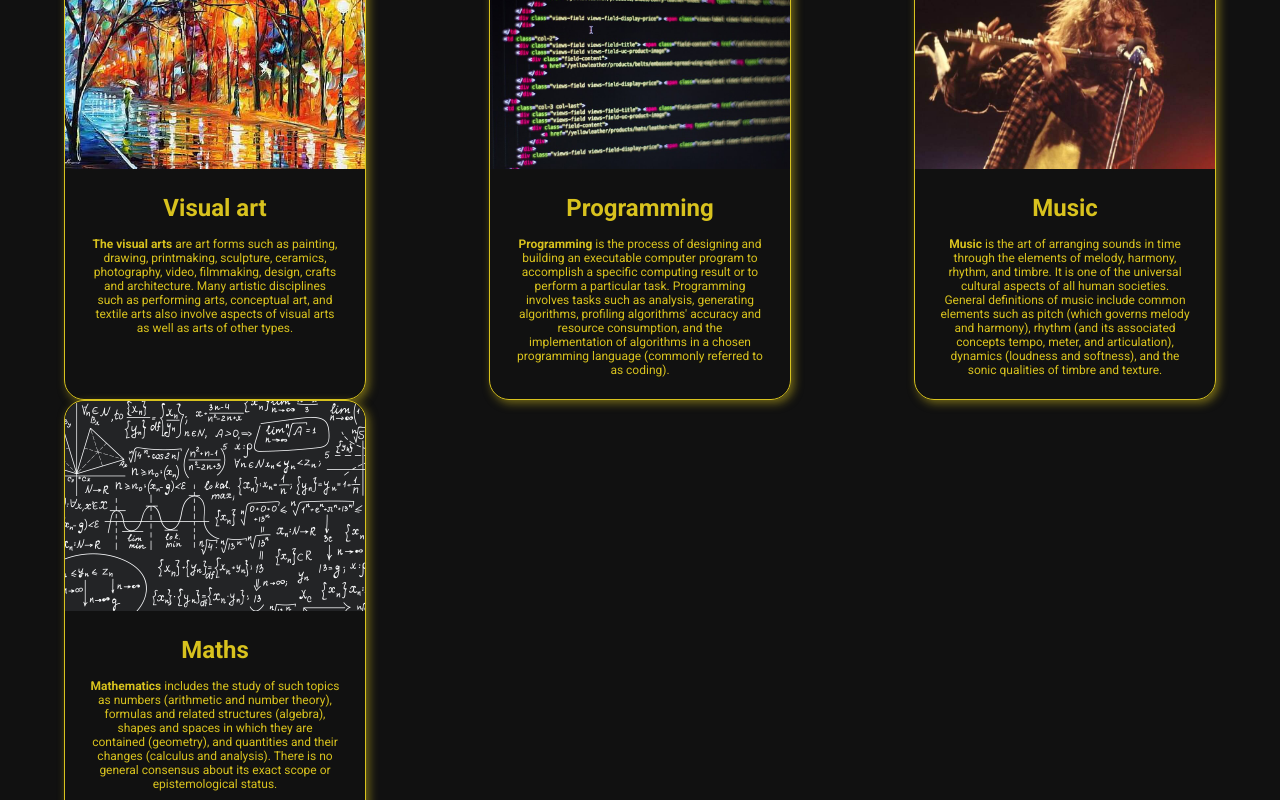
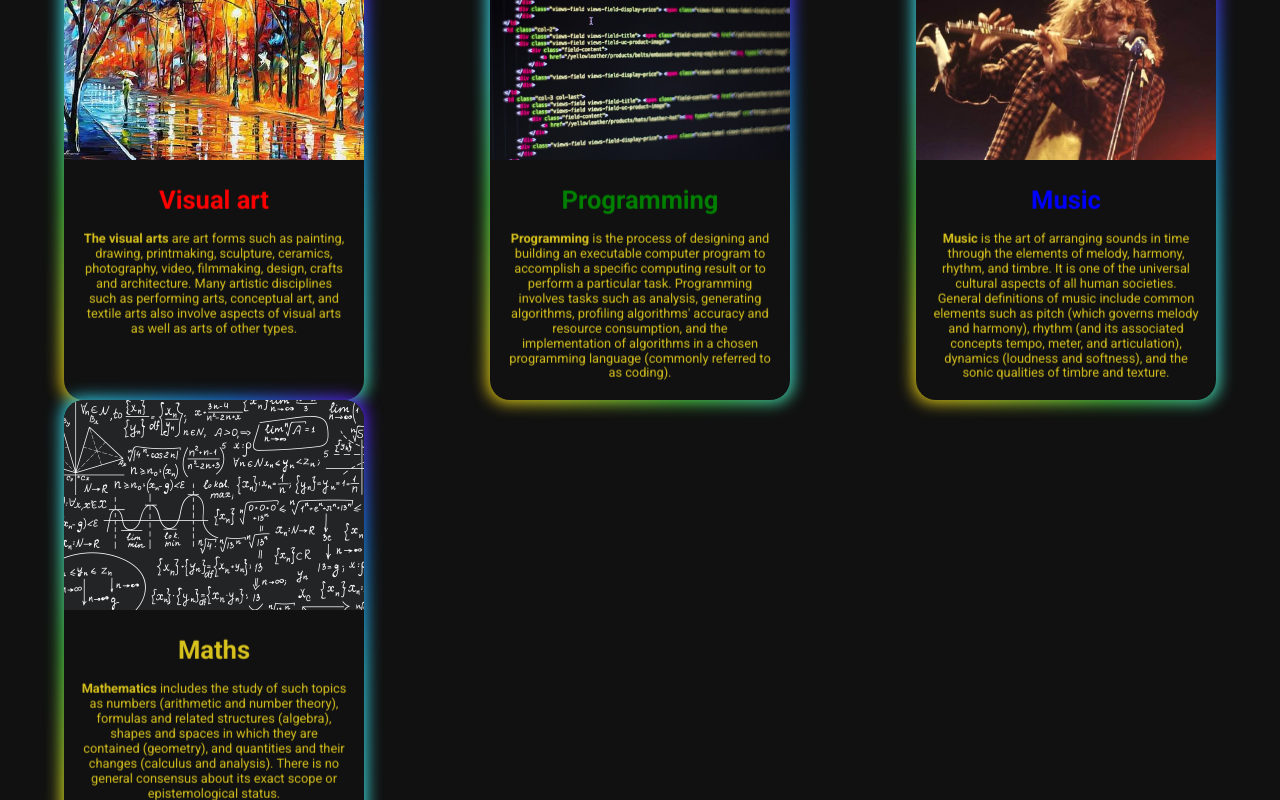
Before and after one commit to Mikulew/css-3d-card-rgb-effect, a plain HTML site: page index.html in a window 1280 px wide. Drawn offline with Linux system fonts and the light colour scheme.

Commit message:
Add RGB effect

```diff
--- a/index.html
+++ b/index.html
@@ -13,48 +13,48 @@
   <body>
     <main class="canvas">
       <div class="container">
-        <div class="card">
-          <div class="card-image painting"></div>
+        <div class="card rgb painting">
+          <div class="card-image"></div>
           <div class="card-description">
             <h2 class="card-title">Visual art</h2>
             <strong>The visual arts</strong> are art forms such as painting, drawing, printmaking, sculpture, ceramics, photography, video, filmmaking, design, crafts and architecture. Many artistic disciplines such as performing arts, conceptual art, and textile arts also involve aspects of visual arts as well as arts of other types.
           </div>
         </div>
 
-        <!-- <div class="card">
-          <div class="card-image penspinning"></div>
+        <!-- <div class="card rgb penspinning">
+          <div class="card-image"></div>
           <div class="card-description">
             <h2 class="card-title">Penspinning</h2>
             <strong>Pen spinning</strong> is a form of object manipulation that involves the deft manipulation of a writing instrument with hands.
           </div>
         </div> -->
 
-        <div class="card">
-          <div class="card-image code"></div>
+        <div class="card rgb code">
+          <div class="card-image"></div>
           <div class="card-description">
             <h2 class="card-title">Programming</h2>
             <strong>Programming</strong> is the process of designing and building an executable computer program to accomplish a specific computing result or to perform a particular task. Programming involves tasks such as analysis, generating algorithms, profiling algorithms' accuracy and resource consumption, and the implementation of algorithms in a chosen programming language (commonly referred to as coding).
           </div>
         </div>
 
-        <div class="card">
-          <div class="card-image music"></div>
+        <div class="card rgb music">
+          <div class="card-image"></div>
           <div class="card-description">
             <h2 class="card-title">Music</h2>
             <strong>Music</strong> is the art of arranging sounds in time through the elements of melody, harmony, rhythm, and timbre. It is one of the universal cultural aspects of all human societies.  General definitions of music include common elements such as pitch (which governs melody and harmony), rhythm (and its associated concepts tempo, meter, and articulation), dynamics (loudness and softness), and the sonic qualities of timbre and texture.
           </div>
         </div>
 
-        <div class="card">
-          <div class="card-image maths"></div>
+        <div class="card rgb maths">
+          <div class="card-image"></div>
           <div class="card-description">
             <h2 class="card-title">Maths</h2>
             <strong>Mathematics</strong> includes the study of such topics as numbers (arithmetic and number theory), formulas and related structures (algebra), shapes and spaces in which they are contained (geometry), and quantities and their changes (calculus and analysis). There is no general consensus about its exact scope or epistemological status.
           </div>
         </div>
 
-        <!-- <div class="card">
-          <div class="card-image speedcubing"></div>
+        <!-- <div class="card rgb speedcubing">
+          <div class="card-image"></div>
           <div class="card-description">
             <h2 class="card-title">Speedcubing</h2>
             <strong>Speedcubing<strong> (also known as speedsolving, or just cubing) is a sport involving solving a variety of combination puzzles, the most famous being the 3x3x3 puzzle or Rubik's Cube, as quickly as possible.
--- a/style.css
+++ b/style.css
@@ -1,8 +1,10 @@
 :root {
   --yangColor: rgb(216, 194, 30);
+  --rColor:	#ff0000;
+  --gColor:	#008000;
+  --bColor: #0000ff;
   --yinColor: #111111;
   --borderRadius: 20px;
-  --animation: .5s ease;
 }
 
 html {
@@ -39,16 +41,47 @@ html {
 }
 
 .card {
+  position: relative;
   display: grid;
   grid-template-columns: 300px;
-  grid-template-rows: 210px 230px;
+  grid-template-rows: 210px 240px;
   grid-template-areas: "image" "text";
   border-radius: var(--borderRadius);
-  box-shadow: 3px 3px 10px rgba(216, 194, 30, .5);
-  border: 1px solid var(--yangColor);
+  background: var(--yinColor);
   text-align: center;
-  transition: var(--animation);
   font-size: 12px;
+  transform-style: preserve-3d;
+  perspective: 1000px;
+}
+
+.rgb::after {
+  position: absolute;
+  content: "";
+  background: linear-gradient(45deg,
+    #ff0000 0%,
+    #ff9a00 10%,
+    #d0de21 20%,
+    #4fdc4a 30%,
+    #3fdad8 40%,
+    #2fc9e2 50%,
+    #1c7fee 60%,
+    #5f15f2 70%,
+    #ba0cf8 80%,
+    #fb07d9 90%,
+    #ff0000 100%
+  ) repeat 0% 0% / 300% 100%;
+  inset: -3px;
+  animation: rgb 6s linear infinite;
+  border-radius: var(--borderRadius);
+  filter: blur(8px);
+  z-index: -1;
+  transform: translateZ(-1px);
+}
+
+@keyframes rgb {
+  0% { background-position: 0% 50%; }
+  50% { background-position: 100% 50%; }
+  100% { background-position: 0% 50%; }
 }
 
 .card-image {
@@ -58,31 +91,41 @@ html {
   background-repeat: no-repeat;
   border-top-left-radius: var(--borderRadius);
   border-top-right-radius: var(--borderRadius);
-  transform-style: preserve-3d;
-  perspective: 1000px;
 }
 
-.card-image.painting {
+.painting .card-image {
   background-image: url("images/art.jpg");
 }
 
-.card-image.penspinning {
+.painting .card-title {
+  color: var(--rColor);
+}
+
+.code .card-image {
+  background-image: url("images/code.jpg");
+}
+
+.code .card-title {
+  color: var(--gColor);
+}
+
+.music .card-image {
+  background-image: url("images/ian-anderson.jpg");
+}
+
+.music .card-title {
+  color: var(--bColor);
+}
+
+.maths .card-image {
+  background-image: url("images/math.jpg");
+}
+
+.penspinning .card-image {
   background-image: url("images/penspinning.jpg");
 }
 
-.card-image.code {
-  background-image: url("images/code.jpg");
-}
-
-.card-image.music {
-  background-image: url("images/ian-anderson.jpg");
-}
-
-.card-image.maths {
-  background-image: url("images/math.jpg");
-}
-
-.card-image.speedcubing {
+.speedcubing .card-image {
   background-image: url("images/speedcubing.jpg");
 }
 
@@ -98,6 +141,8 @@ html {
   margin-bottom: 15px;
 }
 
+.card-title
+
 .js-tilt-glare {
   border-radius: var(--borderRadius);
 }
```
